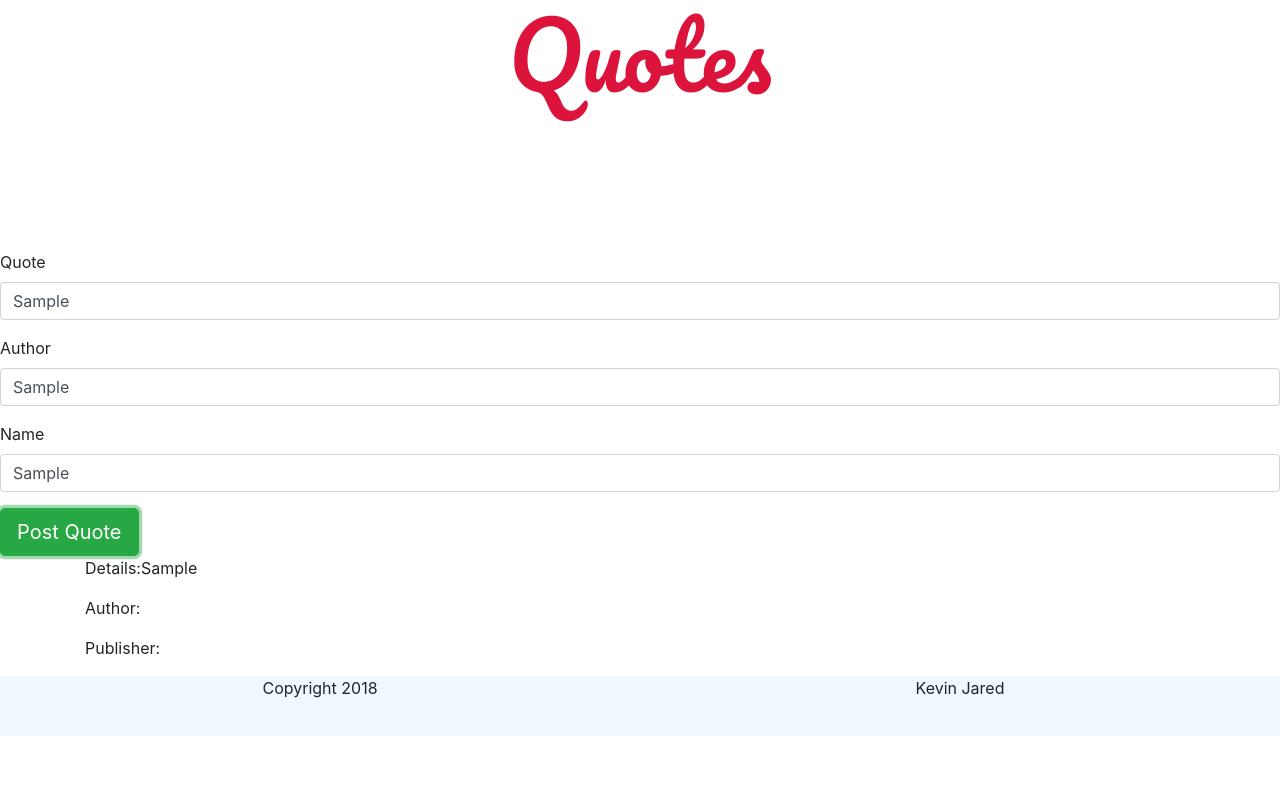
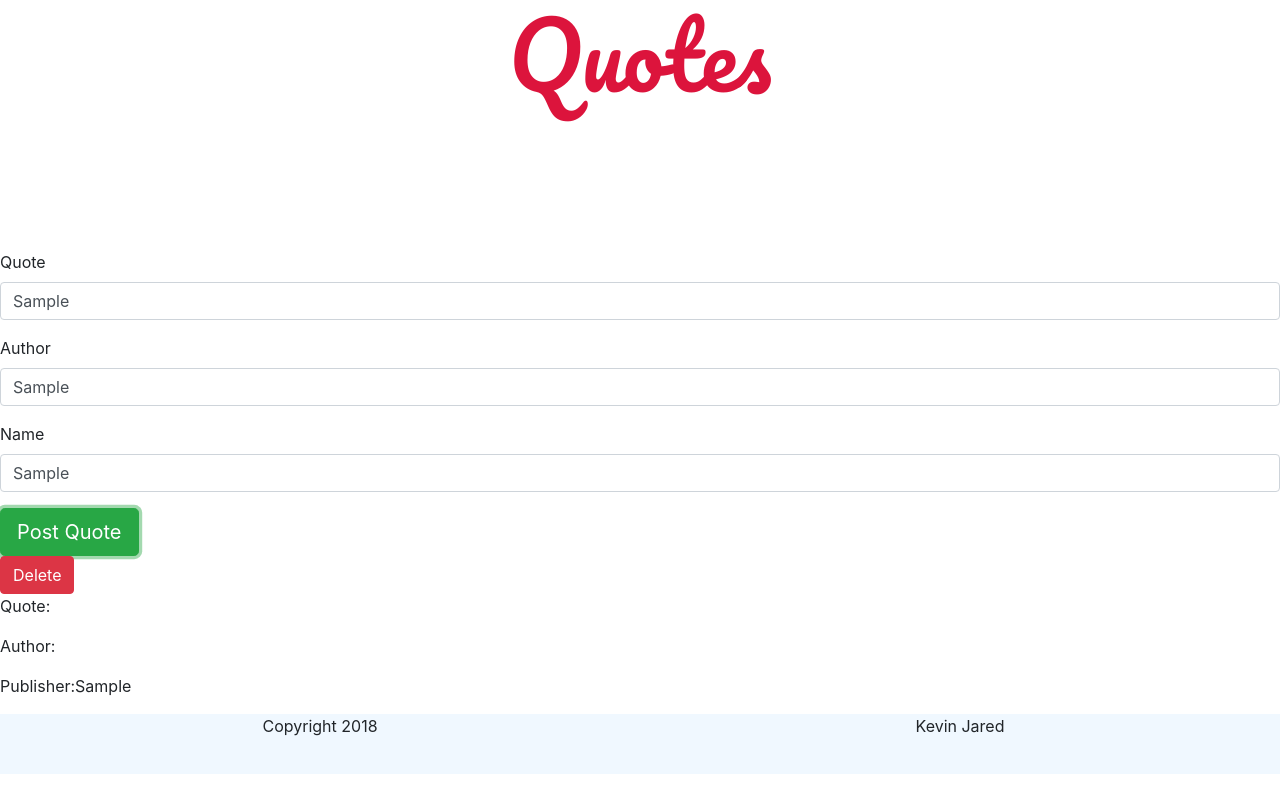
Before and after one commit to KevinJared/Quotes, an Angular app: page / in a window 1280 px wide. Both pictures are taken after typing "Sample", "Sample", "Sample" into the empty fields and a click on the button "Post Quote". Built offline with nearby package versions, Linux system fonts and the light colour scheme.

Commit message:
delete button

```diff
--- a/src/app/quote-details/quote-details.component.html
+++ b/src/app/quote-details/quote-details.component.html
@@ -1,11 +1,12 @@
-<div class="container">
+<div class="details">
+    <button id="delete"(click) = 'quoteDelete(true)' class="btn btn btn-danger">Delete</button>
   <p>
-    Details:{{quote.details}}
+    Quote:{{quote.publisher}}
   </p>
   <p>
     Author:{{quote.author}}
   </p>
   <p>
-    Publisher:{{quote.publisher}}
+    Publisher:{{quote.details}}
   </p>
 </div>
```
